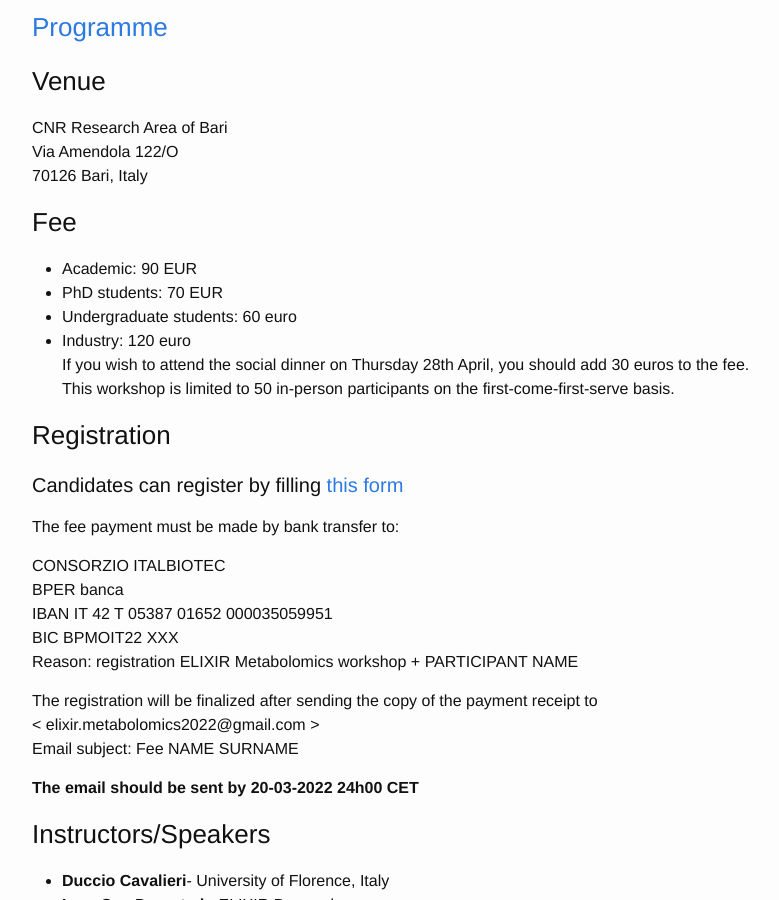
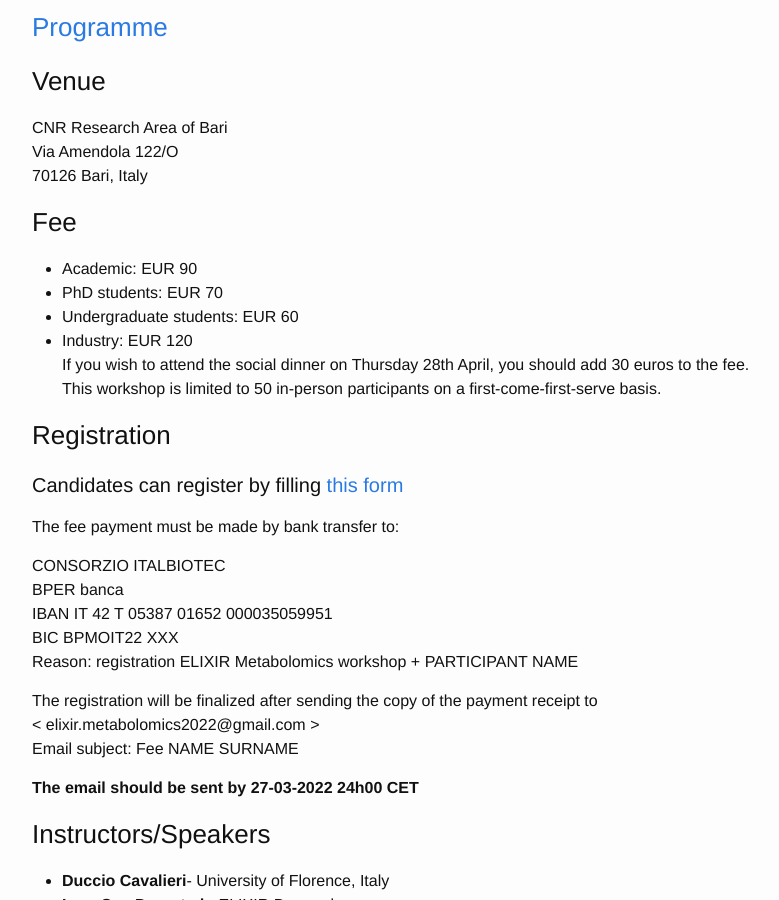
Before and after one commit to ELIXIR-IIB-training/website, a Jekyll site: the page built from _posts/2022-04-28-metabolomics-and-integrative-omics-Bari.md, in a window 1280 px wide and 900 px high, scrolled down 970 px. Shown: the whole window, without its empty margins (238-1017 px from the left). Built offline with Jekyll 4.4.1, drawn with Linux system fonts in a browser that asks for light colours.

Commit message:
Update 2022-04-28-metabolomics-and-integrative-omics-Bari.md

```diff
--- a/_posts/2022-04-28-metabolomics-and-integrative-omics-Bari.md
+++ b/_posts/2022-04-28-metabolomics-and-integrative-omics-Bari.md
@@ -40,14 +40,14 @@ Via Amendola 122/O <br>
 70126 Bari, Italy
 
 ### Fee
-* Academic: 90 EUR
-* PhD students: 70 EUR
-* Undergraduate students: 60 euro
-* Industry: 120 euro
+* Academic: EUR 90
+* PhD students: EUR 70
+* Undergraduate students: EUR 60
+* Industry: EUR 120
 <br>
 If you wish to attend the social dinner on Thursday 28th April, you should add 30 euros to the fee.
 <br>
-This workshop is limited to 50 in-person participants on the first-come-first-serve basis.
+This workshop is limited to 50 in-person participants on a first-come-first-serve basis.
 <br>
 
 ### Registration
@@ -64,7 +64,7 @@ Reason: registration ELIXIR Metabolomics workshop + PARTICIPANT NAME <br>
 The registration will be finalized after sending the copy of the payment receipt to <br> < elixir.metabolomics2022@gmail.com > <br>
 Email subject: Fee NAME SURNAME
 
-**The email should be sent by 20-03-2022 24h00 CET**
+**The email should be sent by 27-03-2022 24h00 CET**
 
 ### Instructors/Speakers
 - **Duccio Cavalieri**- University of Florence, Italy
```
